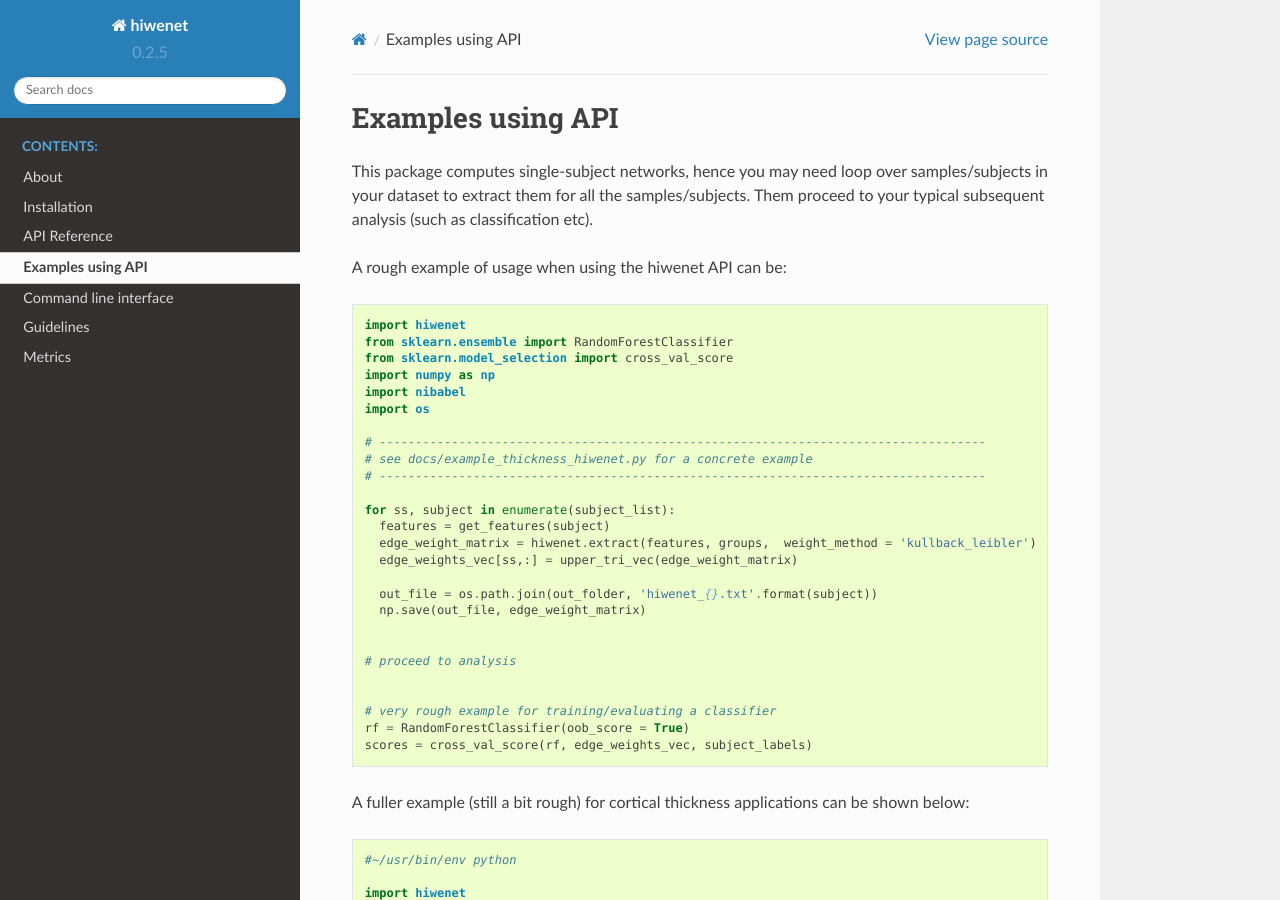
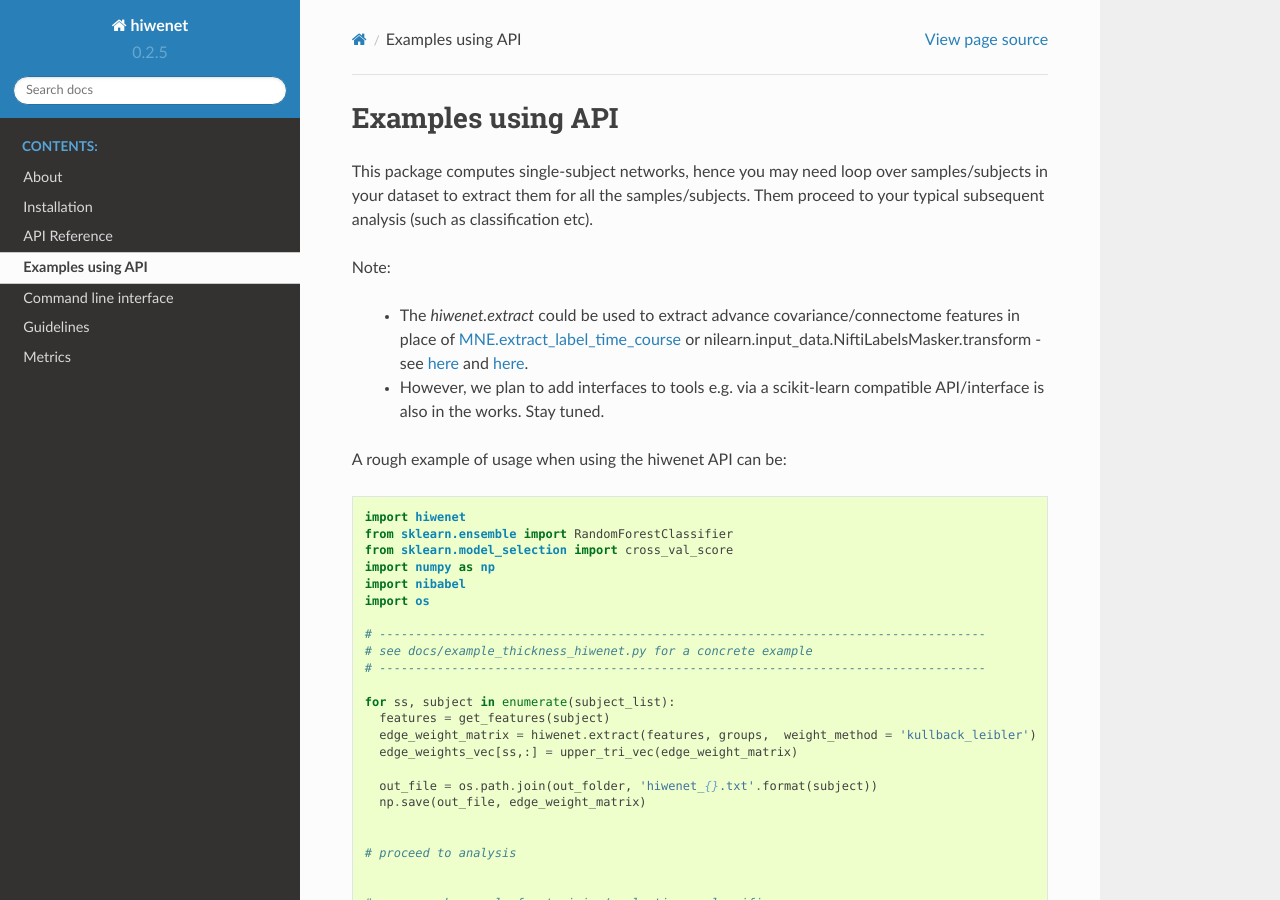
Before and after one commit to raamana/hiwenet, a Sphinx documentation site: the page built from docs/usage_api.rst, in a window 1280 px wide and 900 px high. Built offline with Sphinx 7.4.7 and the Read the Docs theme 2.0.0, drawn with Linux system fonts in a browser that asks for light colours.

Commit message:
direct references to nilearn and MNE

```diff
--- a/docs/usage_api.rst
+++ b/docs/usage_api.rst
@@ -4,6 +4,11 @@ Examples using API
 
 This package computes single-subject networks, hence you may need loop over samples/subjects in your dataset to extract them for all the samples/subjects.
 Them proceed to your typical subsequent analysis (such as classification etc).
+
+Note:
+
+ - The `hiwenet.extract` could be used to extract advance covariance/connectome features in place of `MNE.extract_label_time_course <http://martinos.org/mne/stable/generated/mne.SourceEstimate.html#mne.SourceEstimate.extract_label_time_course>`_ or nilearn.input_data.NiftiLabelsMasker.transform - see `here <http://nilearn.github.io/connectivity/functional_connectomes.html#extracting-signals-on-a-parcellation>`_ and `here <http://nilearn.github.io/modules/generated/nilearn.input_data.NiftiLabelsMasker.html#nilearn.input_data.NiftiLabelsMasker.transform>`_.
+ - However, we plan to add interfaces to tools e.g. via a scikit-learn compatible API/interface is also in the works. Stay tuned.
 
 A rough example of usage when using the hiwenet API can be:
 
```
